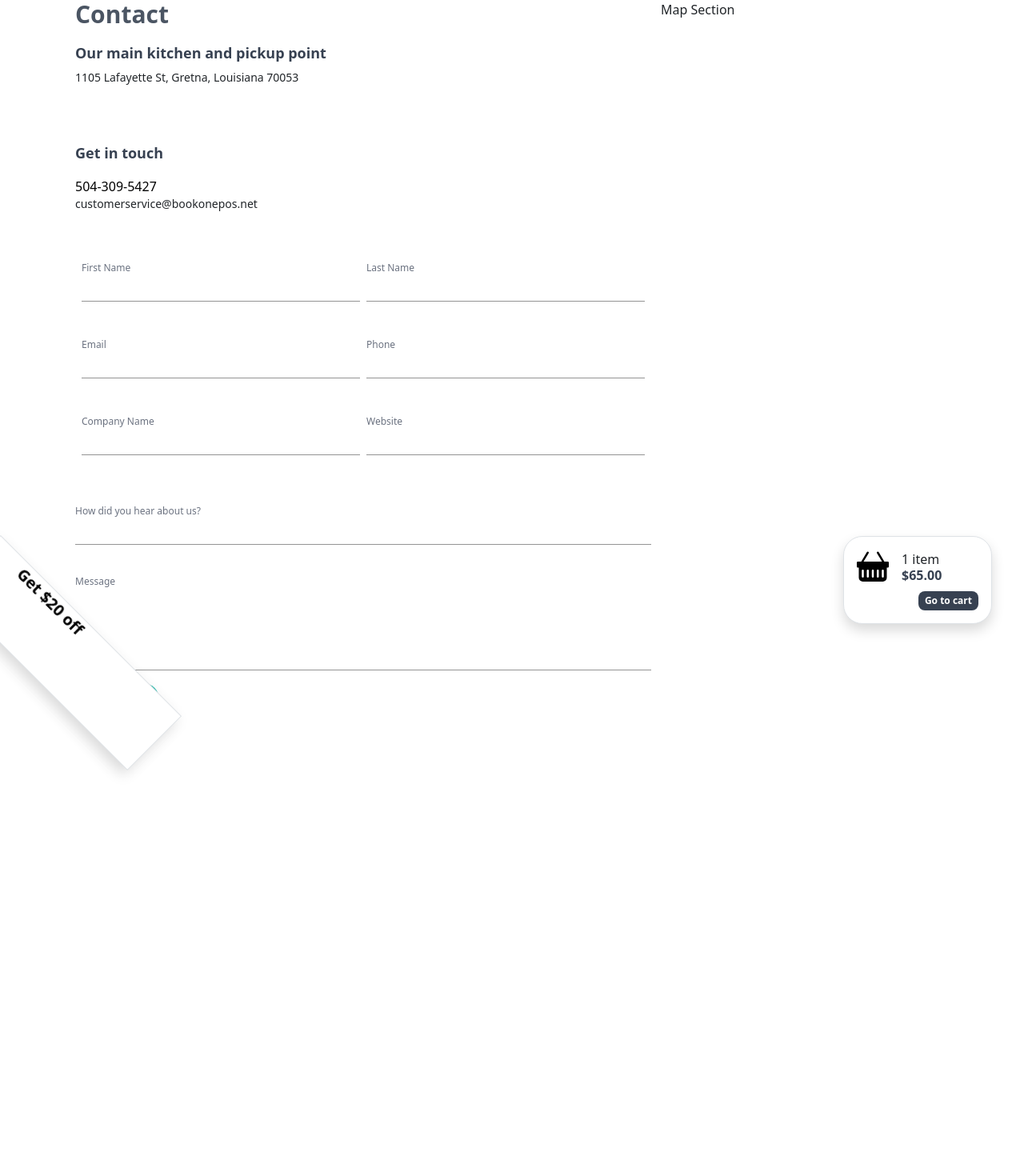
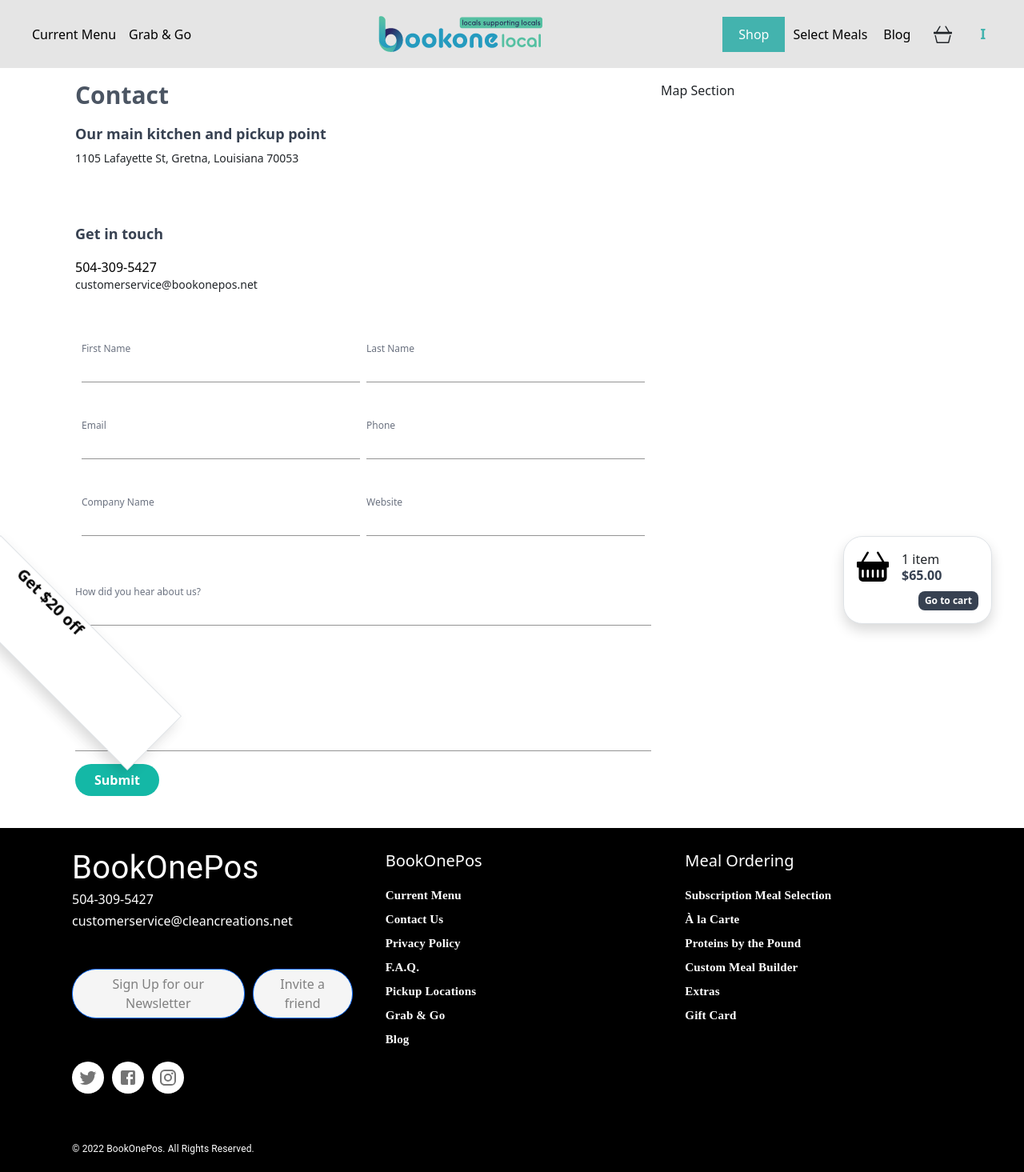
Before and after one commit to innzz/Clean-Creation, a Next.js app in the folder clean-creation/: page /contact in a window 1280 px wide. Shown: the whole page at 80% size. Before the commit the page ends 934 px from the top, so only its background shows below. Built offline with nearby package versions, Linux system fonts and the light colour scheme.

Commit message:
Added Navbar and Footer

```diff
--- a/clean-creation/pages/contact.js
+++ b/clean-creation/pages/contact.js
@@ -1,16 +1,22 @@
 import React from "react";
 import Contact from "../components/Blog/Contact";
 import Map from "../components/Blog/Map";
+import Footer from "../components/Footer";
+import NavBar from "../components/NavBar";
 export default class ContactPage extends React.Component {
     render() {
         return (
-            <div className="container grid lg:grid-cols-3">
-                <div className="lg:col-span-2">
-                    <Contact />
+            <div>
+                <NavBar />
+                <div className="container grid lg:grid-cols-3 mt-3">
+                    <div className="lg:col-span-2 ">
+                        <Contact />
+                    </div>
+                    <div>
+                        <Map />
+                    </div>
                 </div>
-                <div>
-                    <Map />
-                </div>
+                <Footer />
             </div>
         )
     }
--- a/clean-creation/pages/faq.jsx
+++ b/clean-creation/pages/faq.jsx
@@ -1,10 +1,16 @@
 import React from "react";
 import Faq from "../components/Faq/Faq";
+import Footer from "../components/Footer";
+import NavBar from "../components/NavBar";
 
 const faq = () => {
   return (
     <div>
+      <NavBar />
+      <div className="container">
       <Faq />
+      </div>
+      <Footer />
     </div>
   );
 };
--- a/clean-creation/pages/privacyPolicy.js
+++ b/clean-creation/pages/privacyPolicy.js
@@ -7,7 +7,7 @@ export default class Privacy extends React.Component {
         return (
             <div>
                 <NavBar />
-                <div className="container">
+                <div className="container mt-3">
                     <PrivacyPolicy />
                 </div>
                 <Footer />
--- a/clean-creation/styles/component-styles/Faq/Faqs.module.css
+++ b/clean-creation/styles/component-styles/Faq/Faqs.module.css
@@ -11,7 +11,7 @@
 }
 
 .plusIcon {
-    margin-left: 1370px;
+    margin-left: 1160px;
     margin-top: -30px;
     margin-bottom: 10px;
     height: 24px;
```
